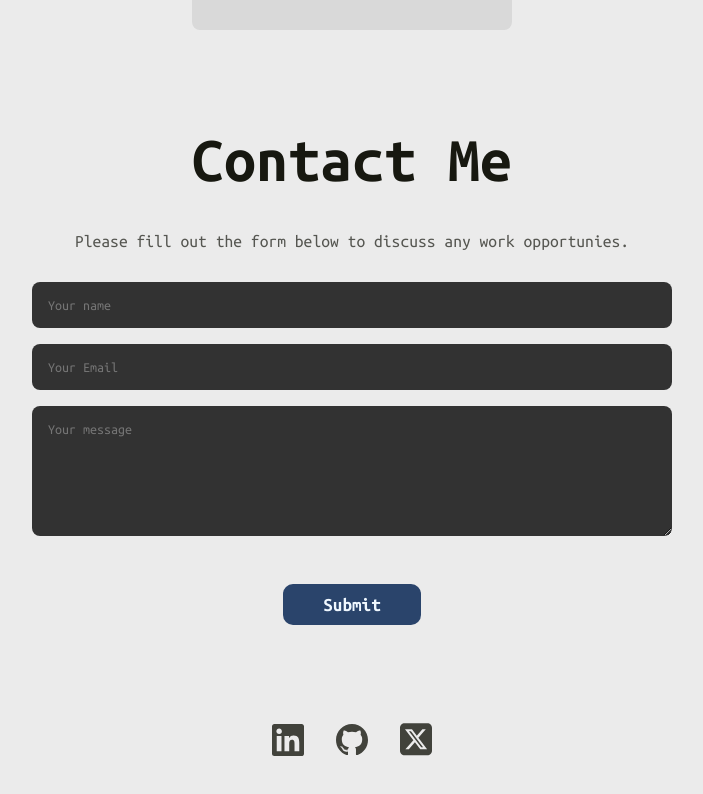
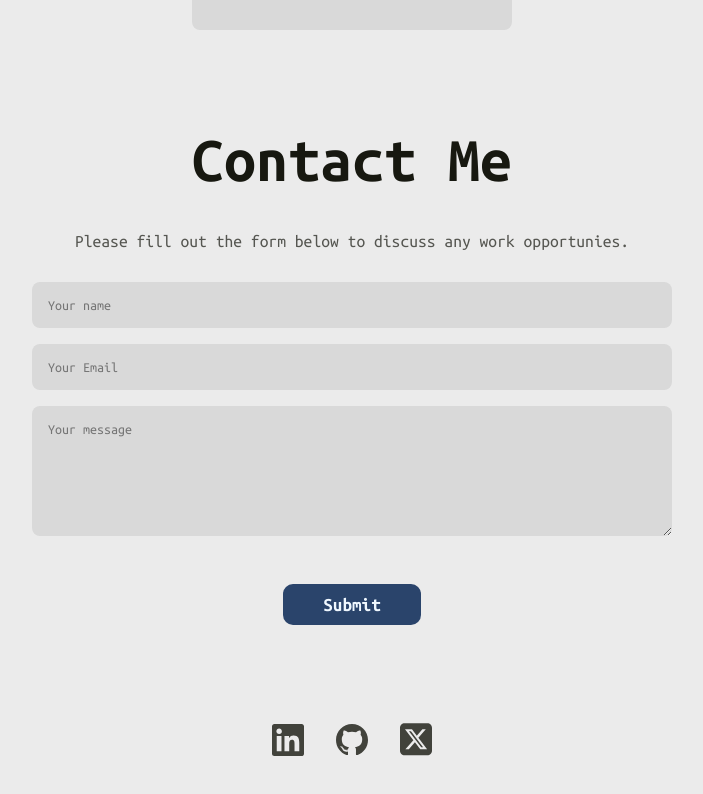
Before and after one commit to Tongaston/portfolio-1, a React (Create React App) app: page / in a window 1280 px wide. Shown: the part 2965-3759 px from the top of the page, without its empty margins (288-991 px from the left). Built offline with nearby package versions, Linux system fonts and the light colour scheme.

Commit message:
background color light theme fixed

```diff
--- a/src/components/Contact/contact.css
+++ b/src/components/Contact/contact.css
@@ -41,8 +41,8 @@
   border-radius: 8px;
   border: none;
   font-size: 14px;
-  background-color: rgb(50, 50, 50);
-  color: antiquewhite;
+  background-color: var(--about-bars-color);
+  color: var(--color-text);
   outline: none;
 }
 
```
